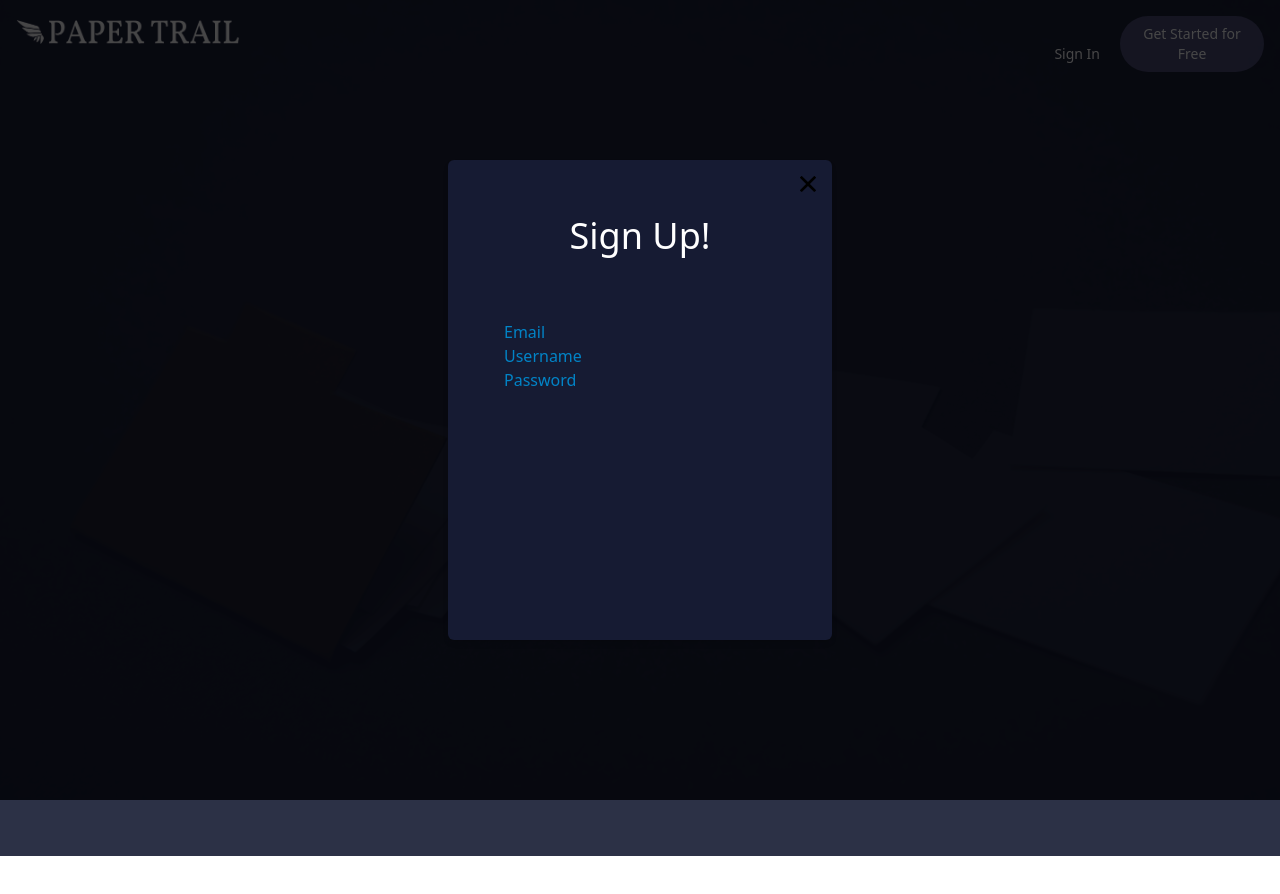
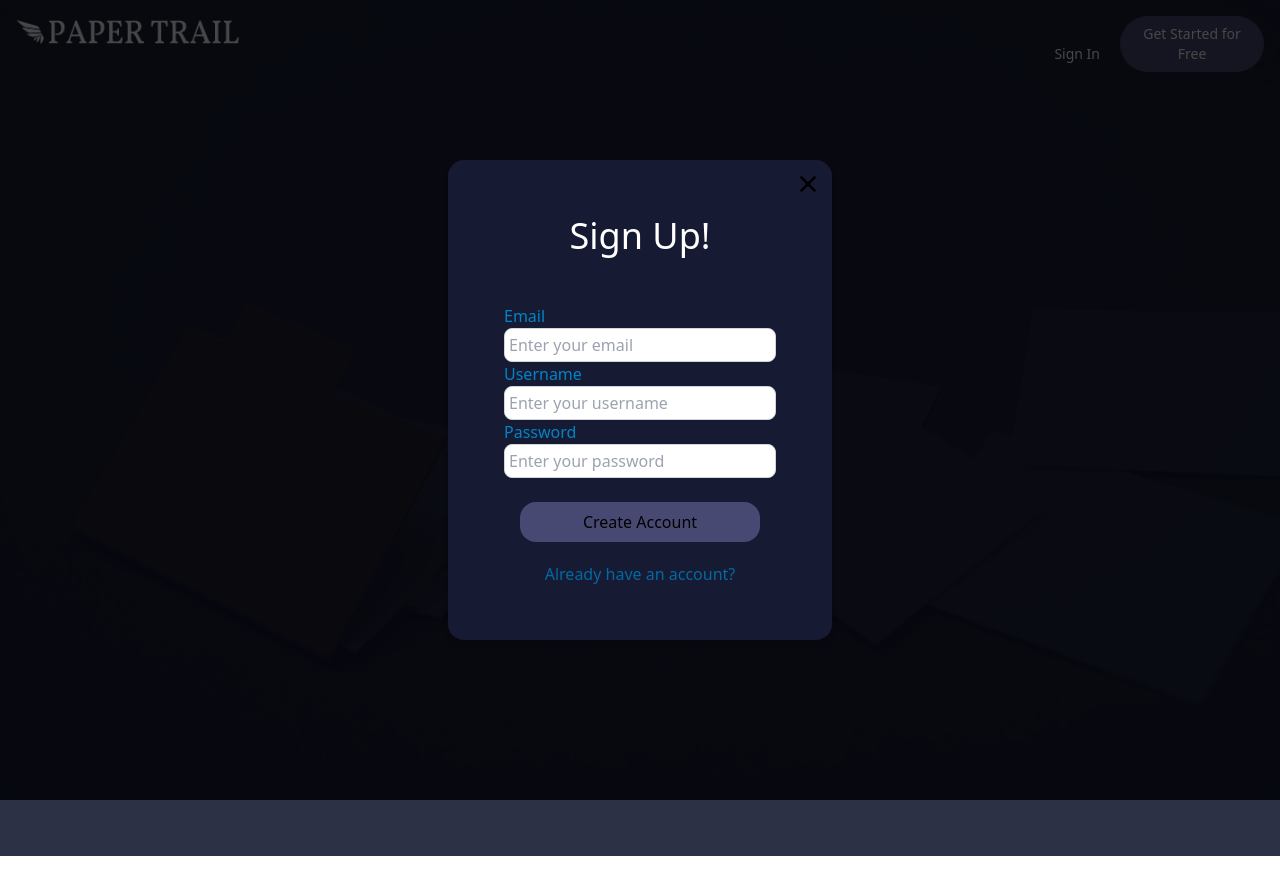
Before and after one commit to Hikaru2021/PaperTrail, a Vue app: page / in a window 1280 px wide. Both pictures are taken after a click on the button "Get Started for Free". Shown: the top 894 px of the page. Built offline with nearby package versions, Linux system fonts and the light colour scheme.

Commit message:
Update SignUpModal.vue

```diff
--- a/src/components/SignUpModal.vue
+++ b/src/components/SignUpModal.vue
@@ -1,14 +1,23 @@
 <template>
     <div class="fixed inset-0 flex items-center justify-center z-50">
       <div class="fixed inset-0 bg-black opacity-70"></div> <!-- Modal overlay -->
-      <div class="bg-color p-14 h-3/5 w-96 rounded-md shadow-md relative">
+      <div class="bg-color p-14 h-3/5 w-96 rounded-2xl shadow-md relative">
         <button class="absolute top-2 right-2 p-2 bg-" @click="$emit('close-modal')">
             <img src="/x-icon.svg" alt="SVG Image" class="h-4"/>
         </button>
-        <h1 class="text-4xl text-white flex justify-center items-center mb-16">Sign Up!</h1>
+        <h1 class="text-4xl text-white flex justify-center items-center mb-12">Sign Up!</h1>
         <h1 class="text-sky-600">Email</h1>
+        <input type="text" class="border border-gray-300 p-1 rounded-lg shadow-sm w-full" placeholder="Enter your email">
         <h1 class="text-sky-600">Username</h1>
+        <input type="text" class="border border-gray-300 p-1 rounded-lg shadow-sm w-full" placeholder="Enter your username">
         <h1 class="text-sky-600">Password</h1>
+        <input type="text" class="border border-gray-300 p-1 rounded-lg shadow-sm w-full" placeholder="Enter your password">
+        <div class="flex justify-center items-center p-1 mt-5">
+            <button class="bg-button rounded-2xl p-2 w-60">Create Account</button>
+        </div>
+        <div class="flex justify-center items-center p-1">
+            <button class="p-1 mt-2 text-sky-700">Already have an account?</button>
+        </div>
       </div>
     </div>
 </template>
```
